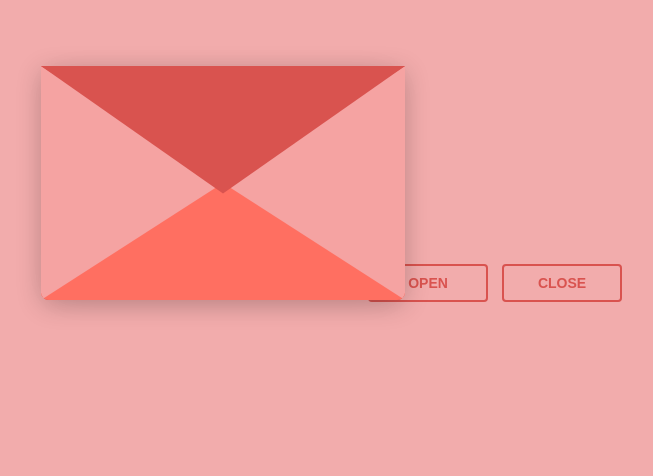
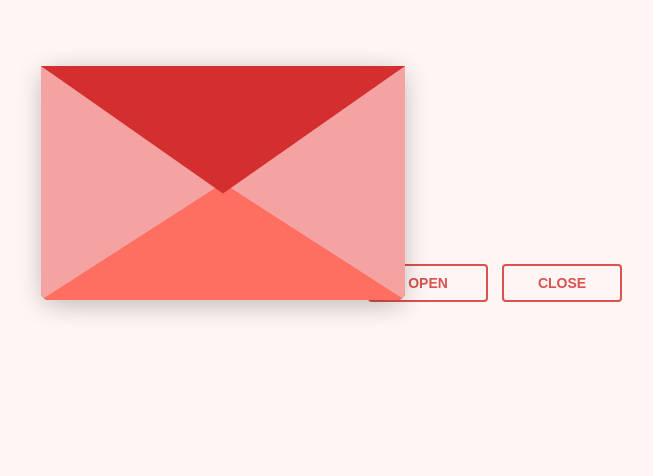
Before and after one commit to Erigo-uche/love-MN, a plain HTML site: page index.html in a window 1280 px wide. Shown: the part 117-593 px from the top of the page, without its empty margins (285-938 px from the left). Drawn offline with nearby package versions, Linux system fonts and the light colour scheme.

Commit message:
Update style.css

```diff
--- a/style.css
+++ b/style.css
@@ -4,7 +4,7 @@
   height: 180px;
   border-bottom-left-radius: 6px;
   border-bottom-right-radius: 6px;
-  background-color: #d9534f;
+  background-color: #d32f2f;
   box-shadow: 0 4px 20px rgba(0, 0, 0, 0.2);
 
   /* NEW */
@@ -24,7 +24,7 @@
   border-right: 140px solid transparent;
   border-bottom: 82px solid transparent;
   /* a little smaller */
-  border-top: 98px solid #d9534f; /* Same romantic red */
+  border-top: 98px solid #d32f2f; /* Same romantic red */
   /* a little larger */
   transform-origin: top;
   pointer-events: none;
@@ -42,12 +42,14 @@
 .letter {
   position: relative;
   background-color: #fff;
+  color: #d32f2f;
   width: 90%;
   margin-left: auto;
   margin-right: auto;
   height: 90%;
   top: 5%;
   border-radius: 6px;
+  border: 1px solid rgba(211, 47, 47, 0.25);
   box-shadow: 0 2px 26px rgba(0, 0, 0, 0.12);
   font-family: "Dancing Script", cursive;
 }
@@ -55,10 +57,13 @@
 .letter:after {
   content: "";
   position: absolute;
-  top: 0;
-  bottom: 0;
-  left: 0;
-  right: 0;
+  inset: 0;
+  background: linear-gradient(
+    to bottom,
+    rgba(255, 255, 255, 0.6),
+    rgba(255, 255, 255, 0)
+  );
+  pointer-events: none;
 }
 
 .words {
@@ -142,10 +147,11 @@
   top: 0;
   width: 50px;
   height: 80px;
-  background: #e60073; /* Deep romantic pink */
+  background: #d32f2f; /* Deep romantic pink */
   border-radius: 50px 50px 0 0;
   transform: rotate(-45deg);
   transform-origin: 0 100%;
+  box-shadow: 0 4px 10px rgba(211, 47, 47, 0.35)
   pointer-events: none;
 }
 
@@ -237,7 +243,7 @@ body {
   justify-content: center;  /* horizontal center */
   align-items: center;      /* vertical center */
 
-  background: #f2acac;      /* keep your background */
+  background: #fff5f5;      /* keep your background */
 }
 
 .envlope-wrapper {
```
